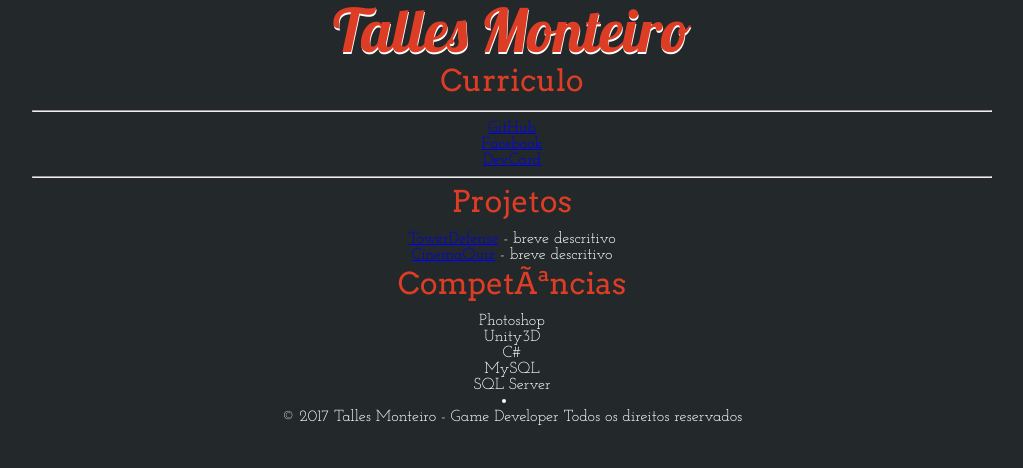
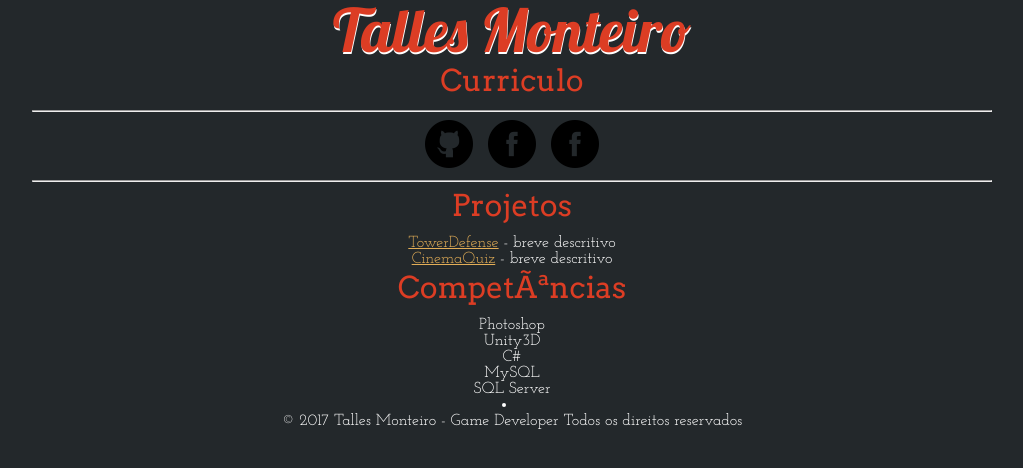
Before and after one commit to Learv/Learv.github.io, a plain HTML site: page index.html in a window 1280 px wide. Shown: the whole page, without its empty margins (128-1151 px from the left). Drawn offline with Linux system fonts and the light colour scheme.

Commit message:
add new things (modifications)

```diff
--- a/css/estilo.css
+++ b/css/estilo.css
@@ -26,3 +26,19 @@ h2, h3, h4, h5, h6{
 	width: 960px;
 	margin: auto;
 }
+
+a{color: #E3AE57}
+
+.redes-sociais li{display: inline-block; margin: 0 5px;}
+.redes-sociais li a{display: inline-block;}
+
+.redes-sociais li span{width: 48px; height: 48px; background-repeat: no-repeat; overflow: hidden; text-indent: 7000px; display: inline-block;}
+
+.github{background-image: url('../img/github.png'); -webkit-filter: greyscale(100%); filter: greyscale(0%);}
+.github:hover{-webkit-filter: greyscale(0%); filter: greyscale(0%);}
+
+.facebook{background-image: url('../img/facebook.png'); -webkit-filter: greyscale(100%); filter: greyscale(0%);}
+.facebook:hover{-webkit-filter: greyscale(0%); filter: greyscale(0%);}
+
+.devcard{background-image: url('../img/devcard.png'); -webkit-filter: greyscale(100%); filter: greyscale(0%);}
+.devcard:hover{-webkit-filter: greyscale(0%); filter: greyscale(0%);}
```
Also changed, not shown: img/facebook.png (renamed from img/Facebook_social_media_logo-48.png), img/github.png (renamed from img/Github_social_media_logo-48.png).
